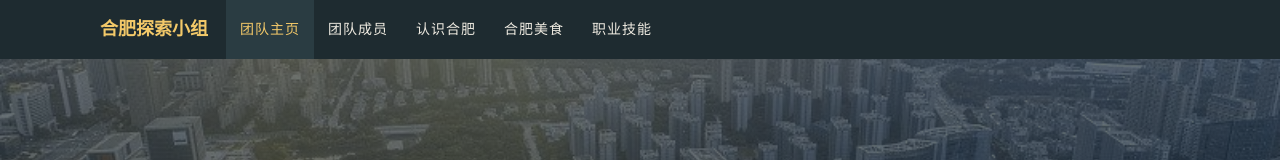
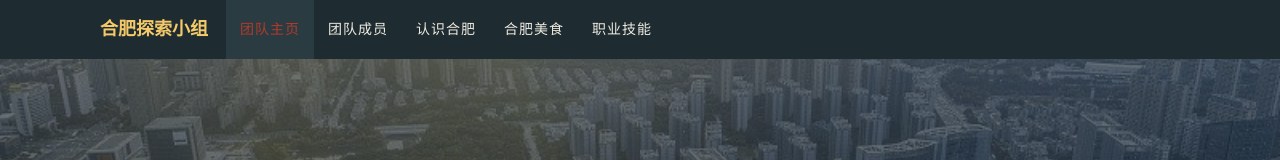
Before and after one commit to snakeyeHuang/hongmeng_assianment1, a plain HTML site: page index.html in a window 1280 px wide. In both pictures the pointer is over the link "团队主页". Shown: the top 160 px of the page. Drawn offline with Linux system fonts and the light colour scheme; a web font is replaced by a local one.

Commit message:
了解CSS

```diff
--- a/index.html
+++ b/index.html
@@ -30,7 +30,7 @@
 nav { background: #1e2b30; position: sticky; top: 0; z-index: 99; }
 nav ul { display: flex; flex-wrap: wrap; align-items: center; list-style: none; max-width: 1120px; margin: 0 auto; padding: 0 20px; }
 nav ul li a { display: block; padding: 16px 14px; color: #f0ece2; font-size: 14px; letter-spacing: 1px; text-decoration: none; }
-nav ul li a:hover { color: #f3c969; background: #2a3c42; text-decoration: none; }
+nav ul li a:hover { background: #2a3c42; text-decoration: none; }
 nav .logo { font-family: "Noto Serif SC", serif; font-weight: 900; font-size: 18px; color: #f3c969; margin-right: 18px; }
 
 /* ===== 版心与区块 ===== */
```
Also changed, not shown: 1 other file.
